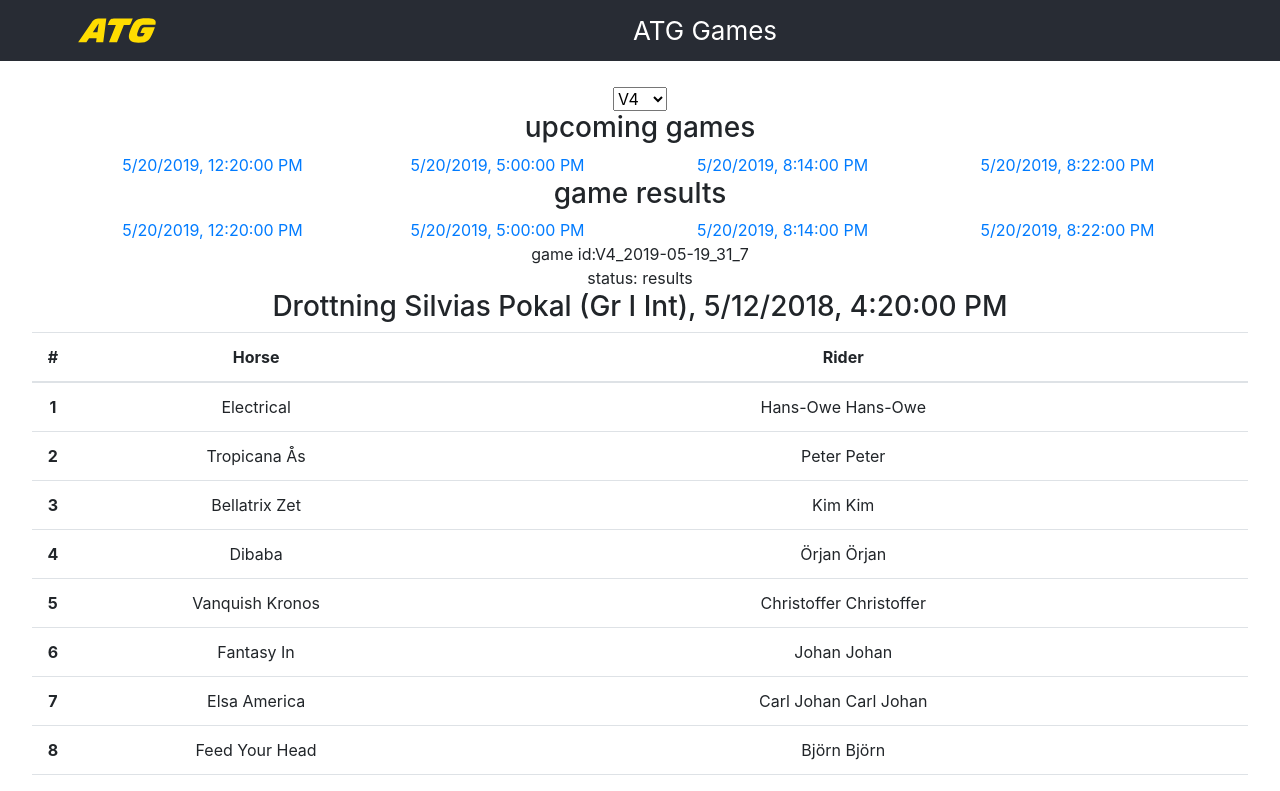
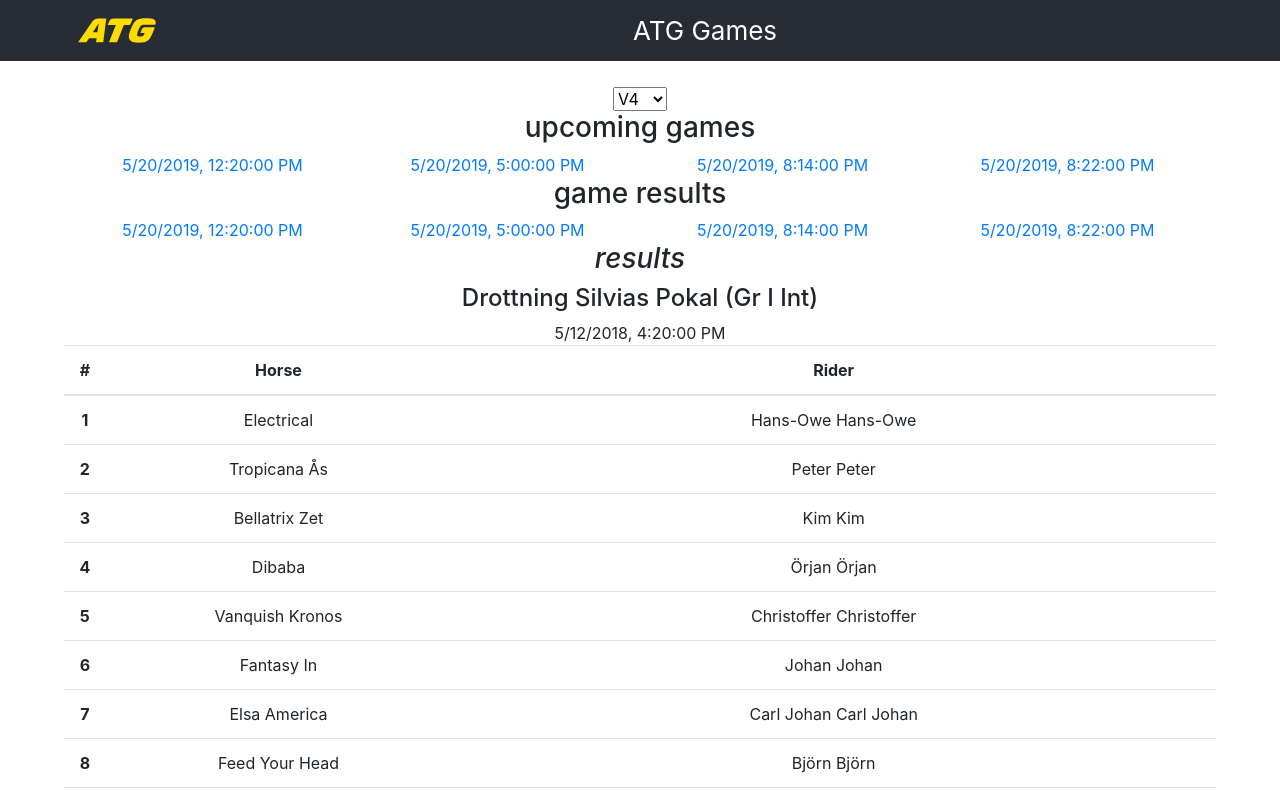
Before and after one commit to yuri-ivanov/racing-game-frontend, a React (Create React App) app: page /games/V4_2019-05-19_31_7 in a window 1280 px wide. Shown: the top 791 px of the page. Built offline with nearby package versions, Linux system fonts and the light colour scheme.

Commit message:
Update gameComponent.tsx

```diff
--- a/src/game/gameComponent.tsx
+++ b/src/game/gameComponent.tsx
@@ -3,30 +3,36 @@
 import GameDataSource from './gameDataSource';
 import * as atg from './atgDomainObjects';
 import { RouteComponentProps } from 'react-router-dom';
-import { resolve } from 'dns';
+import { resolve, NONAME } from 'dns';
 import { reject, race } from 'q';
 
-interface GameProps extends RouteComponentProps<any> {
+interface GameProps {
+    gameId: string;
 }
 
 interface GameComponentState{
     loading: boolean;
-    game: atg.Game | null
+    game: atg.Game | null;
+    error?: string | null;
 }
 
 export class GameComponent extends React.Component<GameProps, GameComponentState> {
 
     constructor(props: GameProps){
         super(props);
-        this.state = {game: null, loading: false};
+        this.state = {game: null, loading: false, error: null};
     }
 
     componentDidMount(){
-        const {params} = this.props.match;
-        this.loadGame(params.id);
+        this.loadGame(this.props.gameId);
     }
 
-    loadGame(gameId:string):Promise<atg.Game> {
+    componentWillReceiveProps(newProps: GameProps){
+        this.loadGame(newProps.gameId);
+    }
+
+    loadGame(gameId:string) {
+        console.log('loading game ', gameId);
         if(this.state.loading){
             console.log('loading game is in progress');
             return new Promise((resolve, reject) => {
@@ -36,12 +42,31 @@
         this.setState({loading: true});
         return GameDataSource.getGame(gameId)
             .then(jsonData => {
-                this.setState({game: jsonData, loading: false});
-                return jsonData;});
+                this.setState({game: jsonData, loading: false, error: null});
+                return jsonData;})
+            .catch(error => {
+                this.setState({error: "can't looad game "+gameId, loading: false});
+                return null;
+            });
+    }
+
+    expandDetails(e: React.MouseEvent<HTMLSpanElement, MouseEvent>){
+        console.log('click expand', e.currentTarget, e.currentTarget.nextSibling);
+        const expDiv = e.currentTarget.nextSibling as HTMLDivElement;
+        if(expDiv.style.display === 'block'){
+            expDiv.style.display = 'none'
+        } else {
+            expDiv.style.display = 'block';
+        }
     }
 
     renderRaceStarts(starts: Array<atg.RaceStart>){
-        let startsHtml = starts.map(raceStart => (<tr key={raceStart.number}><th>{raceStart.number}</th><td>{raceStart.horse.name}</td><td>{raceStart.driver.firstName} {raceStart.driver.firstName}</td></tr>));
+        const displayNone = { display: 'none' };
+        const horseDetails = (horse: atg.Horse) => (<div style={displayNone}><b>trainer:</b> {horse.trainer.firstName} {horse.trainer.lastName} <br></br> <b>horse father:</b>{horse.pedigree.father.name} </div>);
+
+        const startsHtml = starts.map(raceStart => (<tr key={raceStart.number}>
+                <th>{raceStart.number}</th><td><span className="expandable-content-link" onClick={e => this.expandDetails(e)}>{raceStart.horse.name}</span>{horseDetails(raceStart.horse)}</td><td>{raceStart.driver.firstName} {raceStart.driver.firstName}</td>
+            </tr>));
         return (<table className="table race">
             <thead><tr><th scope="col">#</th><th scope="col">Horse</th><th scope="col">Rider</th></tr></thead>
             <tbody>{startsHtml}</tbody>
@@ -49,8 +74,12 @@
     }
 
     render() {
+        console.log('render game', this.props);
         if(this.state.loading){
             return (<div>Loading...</div>);
+        }
+        if(this.state.error){
+            return (<div>Error: {this.state.error}</div>);
         }
 
         if(!this.state || !this.state.game){
@@ -58,16 +87,17 @@
         }
         const game = this.state.game;
         const races = game.races.map(r =>
-            <div key={r.name+r.date.toLocaleDateString()}>
-                <h3>{r.name}, {r.scheduledStartTime.toLocaleString()}</h3>
+            <div className="race-container" key={r.name+r.date.toLocaleDateString()}>
+                <h4>{r.name}</h4>
+                <div className="race-date">{r.scheduledStartTime.toLocaleString()}</div>
                 {this.renderRaceStarts(r.starts)}
             </div>);
+
         return (
-        <div>
-            <div>game id:{game.id}</div>
-            <div>status: {game.status}</div>
-            <div>{races}</div>
-        </div>);
+        <section className="game-container">
+            <header><h3>{game.id} <i>{game.status}</i></h3></header>
+            <main>{races}</main>
+        </section>);
     }
 }
 
```
